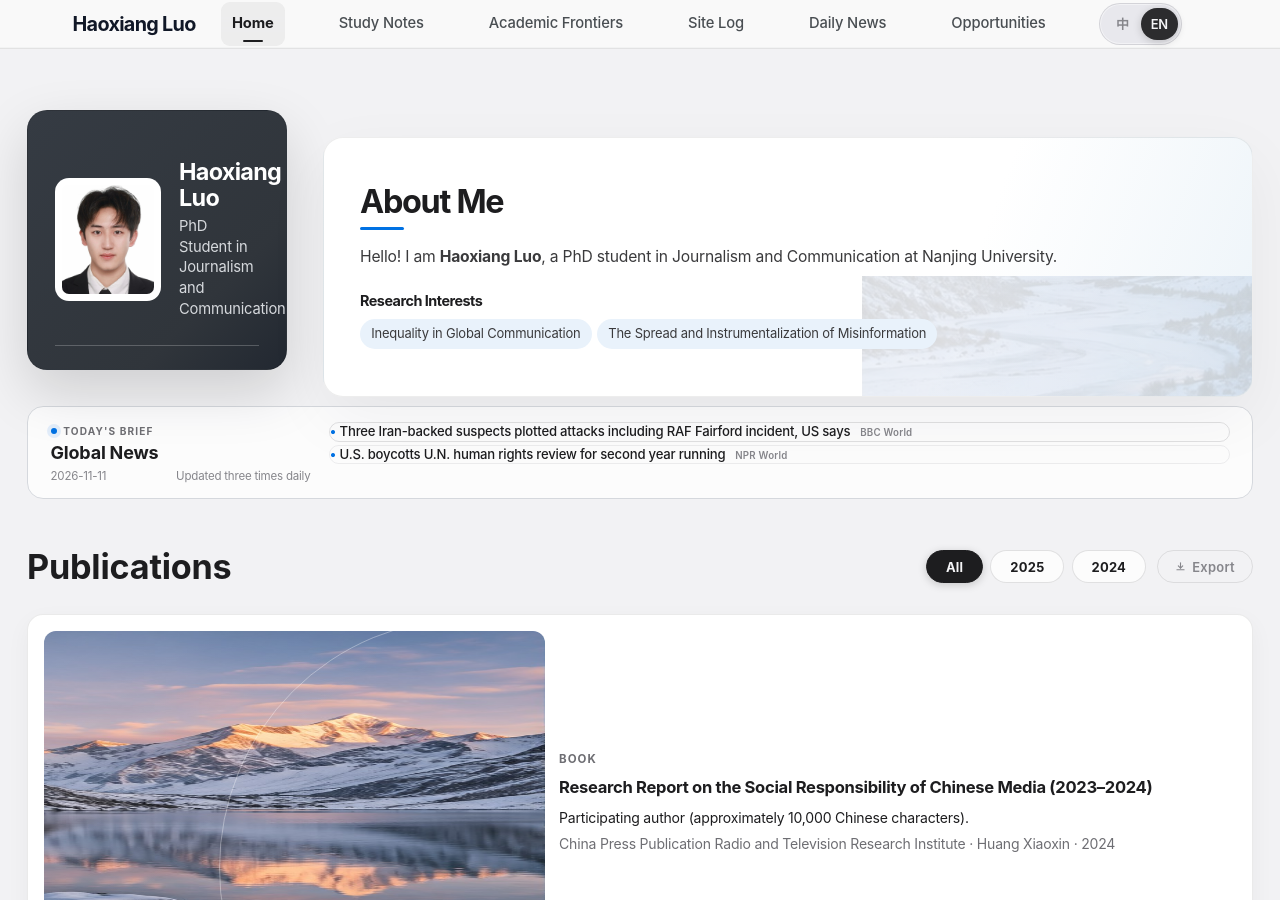
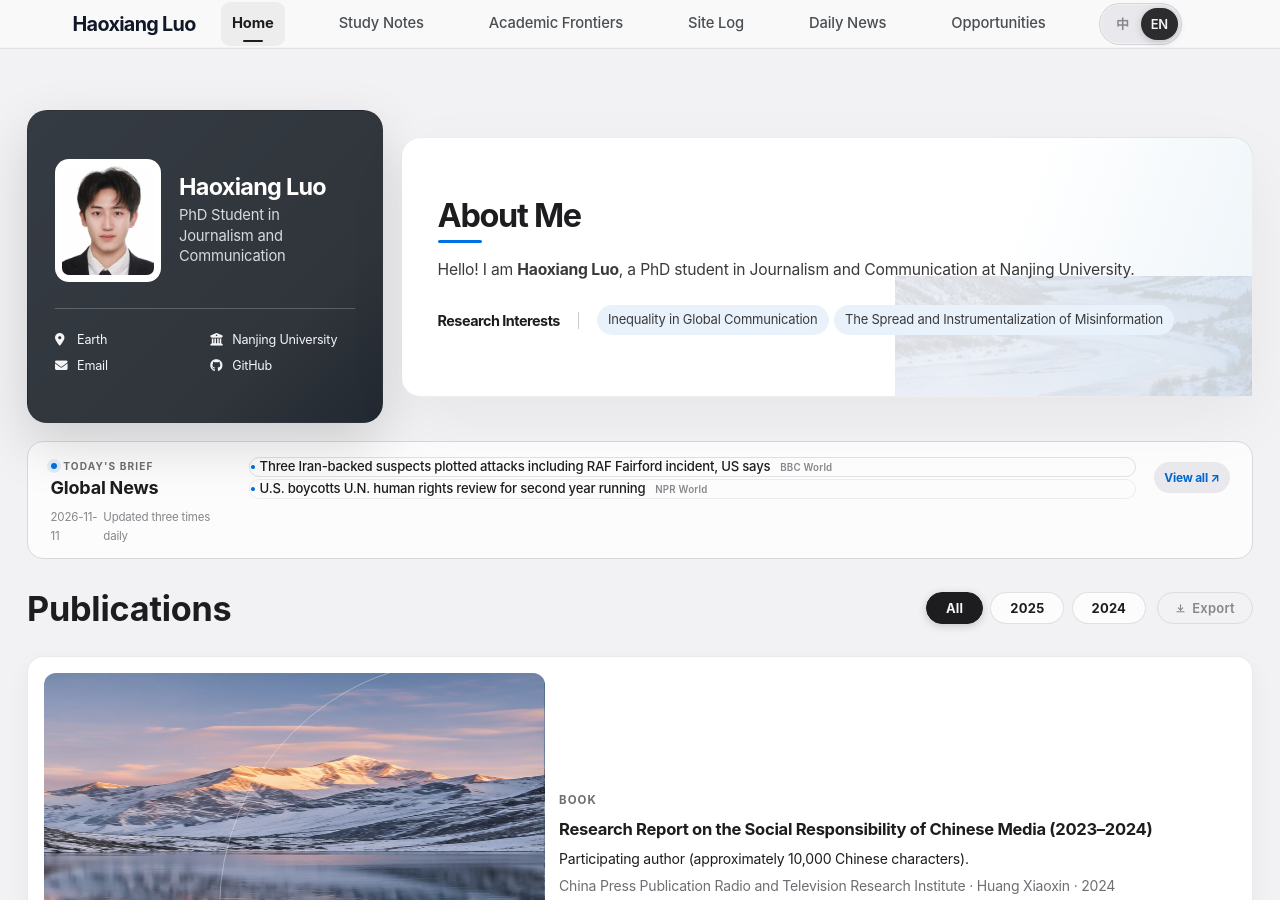
Before and after one commit to HaoxiangLuo/HaoxiangLuo.github.io, a Jekyll site: the page built from _pages/about.md, in a window 1280 px wide and 900 px high. Built offline with Jekyll 4.4.1, drawn with Linux system fonts in a browser that asks for light colours; a style sheet for code colours, icons or effects is not loaded.

Commit message:
调整首页布局与研究兴趣展示

```diff
--- a/_pages/about.md
+++ b/_pages/about.md
@@ -15,9 +15,11 @@ redirect_from:
 
 <p>Hello! I am <strong>Haoxiang Luo</strong>, a PhD student in Journalism and Communication at Nanjing University.</p>
 
+<div class="home-interests">
 <h2>Research Interests</h2>
 <ul>
   <li>Inequality in Global Communication</li>
   <li>The Spread and Instrumentalization of Misinformation</li>
 </ul>
+</div>
 </section>
--- /dev/null
+++ b/_sass/_home-reference.scss
@@ -0,0 +1,44 @@
+/* Home page composition: profile and introduction first, followed by a brief
+   and the actual publication record. Kept last in the CSS cascade. */
+@media (min-width: 1024px) {
+  body.home-page #main {
+    display: grid !important;
+    grid-template-columns: minmax(280px, 29%) minmax(0, 1fr);
+    grid-template-rows: auto auto auto;
+    align-items: stretch;
+    gap: 1rem;
+  }
+  body.home-page #main > .sidebar.sticky,
+  body.home-page #main > .page { height: auto; min-height: 260px; align-self: stretch; }
+  body.home-page #main > .sidebar.sticky { grid-row: 1; grid-column: 1; }
+  body.home-page #main > .page { grid-row: 1; grid-column: 2; }
+  body.home-page #main > .page .home-intro-panel { height: 100%; min-height: 260px; box-sizing: border-box; overflow: visible; }
+  body.home-page .home-interests { display: flex; align-items: center; flex-wrap: wrap; gap: .65rem 1rem; }
+  body.home-page #main > .page .home-interests h2 { flex: 0 0 auto; margin: 0; padding-right: 1rem; border-right: 1px solid #c9c9ce; }
+  body.home-page #main > .page .home-interests ul { flex: 1 1 300px; margin: 0; }
+  body.home-page #main > .news-window { grid-row: 2; grid-column: 1 / -1; grid-template-columns: 220px minmax(0, 1fr) auto; gap: .35rem 1rem; }
+  body.home-page #main > .news-window .news-window__header { display: contents; }
+  body.home-page #main > .news-window .news-window__header > div { grid-column: 1; grid-row: 1; }
+  body.home-page #main > .news-window .news-window__header > a { display: block; grid-column: 3; grid-row: 1; white-space: nowrap; color: #0066cc; }
+  body.home-page #main > .news-window .news-window__list { grid-column: 2; grid-row: 1; min-width: 0; }
+  body.home-page #main > .news-window .news-window__list a span { white-space: normal; overflow-wrap: anywhere; }
+  body.home-page #main > .news-window .news-window__footer { grid-column: 1; grid-row: 2; }
+  body.home-page #main > .home-publications { grid-row: 3; grid-column: 1 / -1; }
+  body.home-page #main > .home-publications .publication-board { grid-template-columns: minmax(250px, 1fr) minmax(0, 1.8fr); }
+  body.home-page .publication-card--featured { height: 100%; box-sizing: border-box; }
+  body.home-page .publication-column--articles .publication-card { height: auto; min-width: 0; }
+  body.home-page .publication-column--articles .publication-card h3 { overflow-wrap: anywhere; }
+}
+
+@media (min-width: 1024px) and (max-width: 1300px) {
+  body.home-page #main > .home-publications .publication-board { grid-template-columns: minmax(0, 1fr); }
+  body.home-page #main > .news-window { grid-template-columns: 180px minmax(0, 1fr) auto; }
+}
+
+@media (max-width: 767px) {
+  body.home-page .home-interests h2 { margin-bottom: .5rem; }
+  body.home-page .home-interests ul { display: flex; flex-wrap: wrap; gap: .4rem; padding: 0; list-style: none; }
+  body.home-page .home-interests li { margin: 0; padding: .3rem .65rem; border-radius: 999px; background: #e9f2fb; }
+  body.home-page #main > .news-window .news-window__header > a { display: inline-flex; }
+  body.home-page .publication-card h3 { overflow-wrap: anywhere; }
+}
--- a/assets/css/main.scss
+++ b/assets/css/main.scss
@@ -1572,3 +1572,5 @@ body {
     object-fit: cover;
   }
 }
+
+@import "home-reference";
```
Also changed, not shown: _pages/about-zh.md (+2 -0 lines).
